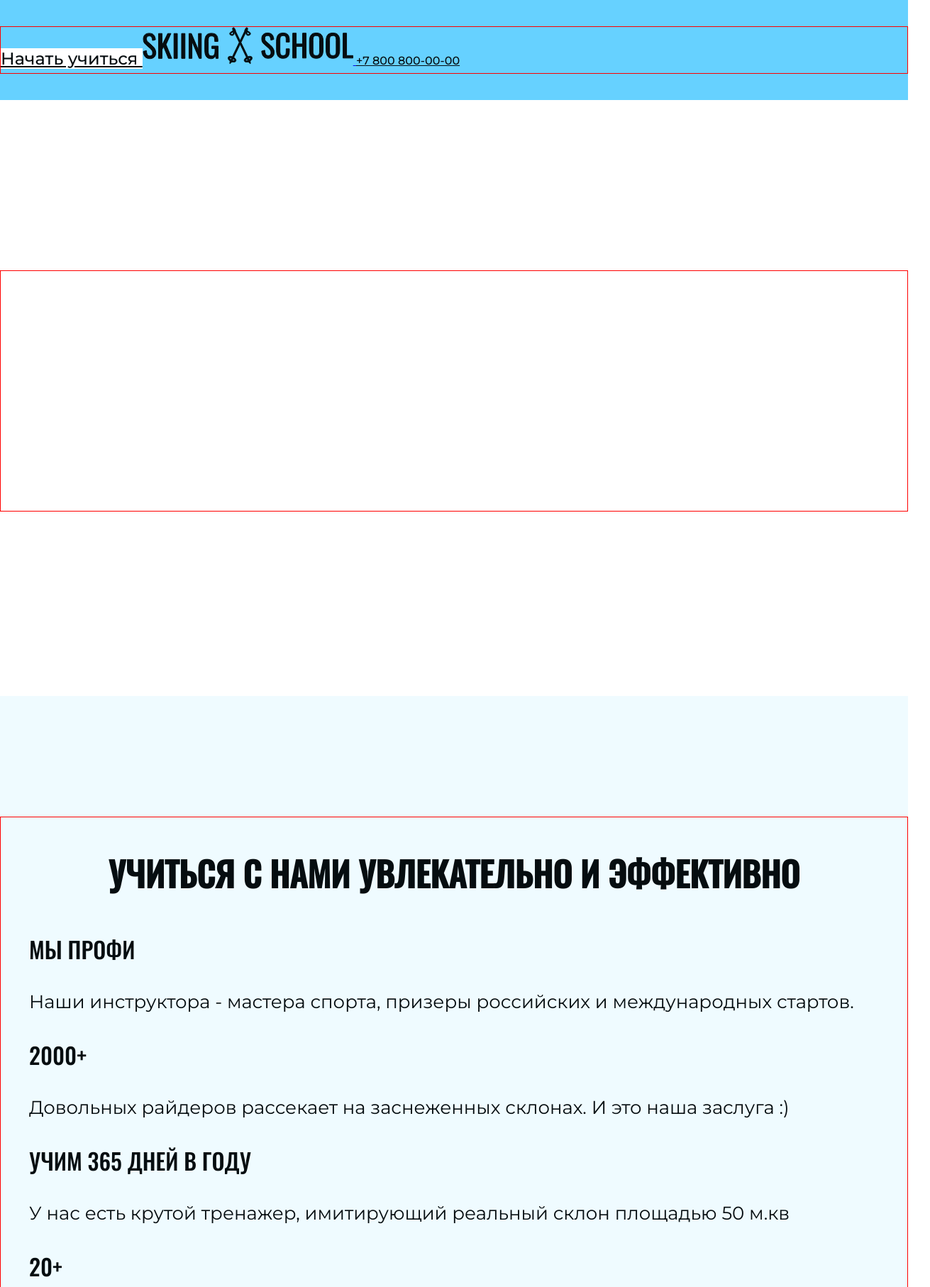
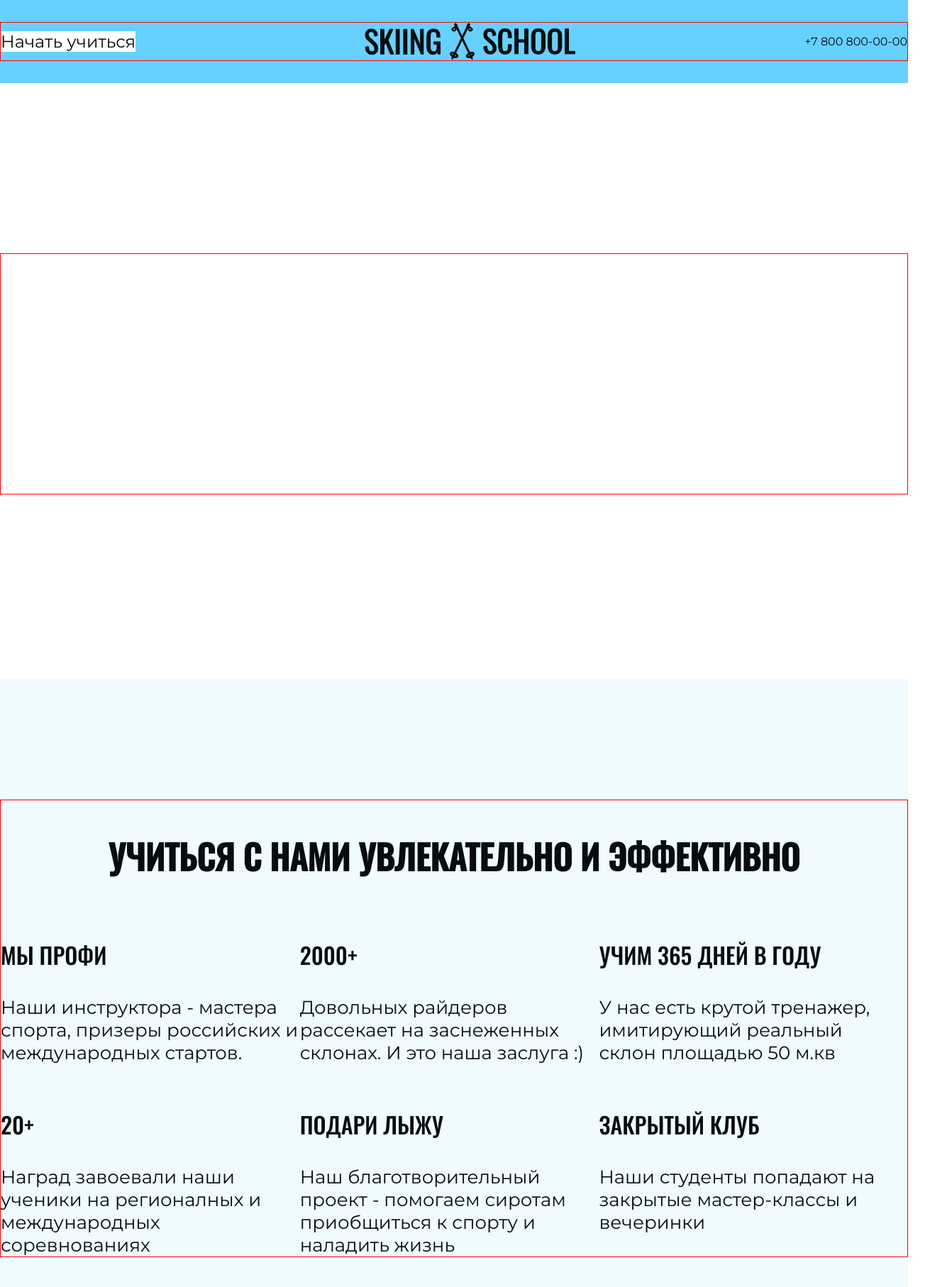
Before and after one commit to z-len/ski-school-zosina, a plain HTML site: page index.html in a window 1280 px wide. Shown: the top 1814 px of the page at 71% size, 1311 px wide, since content can reach past the window. Drawn offline with Linux system fonts and the light colour scheme.

Commit message:
добавлены флексы

```diff
--- a/index.html
+++ b/index.html
@@ -11,6 +11,7 @@
 <body>
     <header class="header">
         <div class="container">
+            <div class="header__wrap">
                 <a href="#" class="header__btn">
                     Начать учиться
                 </a>
@@ -20,6 +21,8 @@
                 <a href="tel:+78008000000" class="phone">
                     +7 800 800-00-00
                 </a>
+            </div>
+
         </div>
 
     </header>
@@ -38,6 +41,7 @@
         <section class="about">
             <div class="container">
                 <h2 class="about__title">Учиться с нами увлекательно и эффективно</h2>
+
                     <ul class="about__list">
                         <li class="about__item">
                             <h3 class="about__subtitle">Мы профи</h3>
@@ -101,10 +105,14 @@
                 <a href="#" class=" lead__btn">
                     Начать учиться
                 </a>
+
+                <div class="lead__wrap">
                     <img src="/images/photo-lead.png" alt="foto1" class="lead__img">
                     <img src="/images/photo-lead-1.png" alt="foto2" class="lead__img">
                     <img src="/images/photo-lead-2.png" alt="foto3" class="lead__img">
                     <img src="/images/photo-lead-3.png" alt="foto4" class="lead__img">
+                </div>
+
             </div>
 
         </section>
@@ -112,6 +120,8 @@
 
     <footer class="footer">
         <div class="container">
+            <div class="footer__wrap">
+
                 <p class="footer_text">
                     Присоединяйся
                 </p>
@@ -142,6 +152,8 @@
                 </p>
             </div>
 
+        </div>
+
     </footer>
 </body>
 
--- a/style.css
+++ b/style.css
@@ -30,11 +30,11 @@
     src: url('fonts/oswald-v53-cyrillic_latin-500.woff2') format('woff2');
     /* Chrome 36+, Opera 23+, Firefox 39+, Safari 12+, iOS 10+ */
 }
+
 /* common */
 body {
-    font-family: 'Montserrat';
+    font-family: 'Montserrat', sans-serif;
     font-style: normal;
-    font-weight: 500;
     margin: 0;
 }
 
@@ -44,16 +44,27 @@ body {
     border: 1px solid red;
 }
 
-ul {
-    list-style-type: none;
+img {
+    display: block;
+    max-width: 100%;
 }
 
 /* header  */
 .header {
-    padding: 37px 0;
+    padding: 31px 0;
     background: #66D1FF;
 }
 
+
+.header__wrap {
+    display: flex;
+    justify-content: space-between;
+    align-items: center;
+    /* margin: 0;
+    padding: 0; */
+
+    /* gap: 225px; */
+}
 .header__btn {
     font-size: 24px;
     line-height: 29px;
@@ -68,12 +79,22 @@ ul {
     color: #060D10;
 }
 
+.header__btn {
+    text-decoration: none;
+}
+
+.phone {
+    text-decoration: none;
+}
+
+
 /* main */
 
 /* promo */
 
 .promo {
     padding: 240px 0 260px;
+    /* max-width: 100%; */
     background-image: url(images/promo.jpg);
     background-repeat: no-repeat;
     background-size: cover;
@@ -81,7 +102,7 @@ ul {
 }
 
 .promo__title {
-    font-family: 'Oswald';
+    font-family: 'Oswald', sans-serif;
     font-style: normal;
     font-weight: 500;
     font-size: 60px;
@@ -97,17 +118,15 @@ ul {
     color: #FFFFFF;
 }
 
+/* about */
+
 .about {
+    padding: 170px 0;
     background: rgba(102, 209, 255, 0.1);
 }
 
-/* about */
-
-.about {
-padding: 170px 0;
-}
 .about__title {
-    font-family: 'Oswald';
+    font-family: 'Oswald', sans-serif;
     font-style: normal;
     text-transform: uppercase;
     font-size: 48px;
@@ -116,8 +135,21 @@ padding: 170px 0;
     color: #060D10;
 }
 
+.about ul {
+    display: flex;
+    padding: 0;
+    margin: 0;
+    flex-wrap: wrap;
+}
+
+.about li {
+    list-style: none;
+    width: 33%;
+
+}
+
 .about__subtitle {
-    font-family: 'Oswald';
+    font-family: 'Oswald', sans-serif;
     font-style: normal;
     font-weight: 500;
     text-transform: uppercase;
@@ -127,7 +159,7 @@ padding: 170px 0;
 }
 
 .about__text {
-    font-family: 'Montserrat';
+    font-family: 'Montserrat', sans-serif;
     font-style: normal;
     font-weight: 400;
     font-size: 26px;
@@ -141,8 +173,9 @@ padding: 170px 0;
     background: rgba(102, 209, 255, 0.1);
 }
 
-.about__title, .lead__title {
-    font-family: 'Oswald';
+.about__title,
+.lead__title {
+    font-family: 'Oswald', sans-serif;
     font-style: normal;
     text-transform: uppercase;
     font-size: 48px;
@@ -150,6 +183,7 @@ padding: 170px 0;
     text-align: center;
     color: #060D10;
 }
+
 .lead__btn {
     font-size: 36px;
     line-height: 44px;
@@ -157,8 +191,13 @@ padding: 170px 0;
     color: #060D10;
 }
 
+.lead__wrap {
+    display: flex;
+    gap: 30px;
+}
+
 .photo-lead {
-
+    width: 25%;
 }
 
 /* footer */
@@ -166,6 +205,17 @@ padding: 170px 0;
     padding: 35px 0;
     background: #060D10;
 }
+
+.footer__wrap {
+    display: flex;
+    align-items: center;
+}
+
+.icons {
+    display: flex;
+    gap: 20px;
+}
+
 .footer_text {
     font-size: 20px;
     line-height: 33px;
```
Lines whose indentation alone changed are shown as unchanged.
